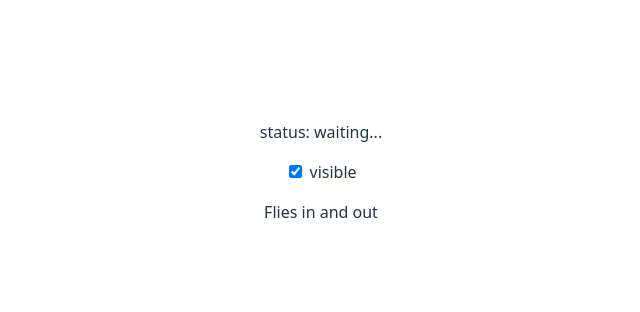
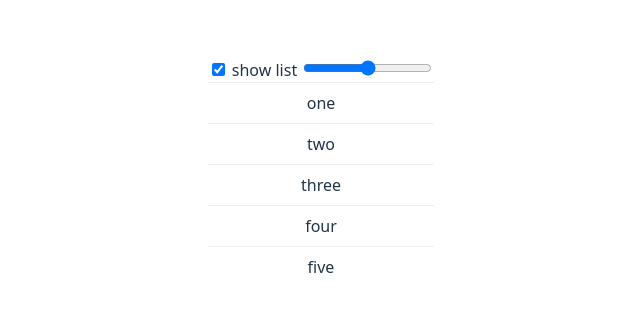
Before and after one commit to Andy-Castle/SvelteTutorialBasicAdvanced, a Svelte app: page / in a window 1280 px wide. Shown: the part 228-540 px from the top of the page, without its empty margins (319-959 px from the left). Built offline with nearby package versions, Linux system fonts and the light colour scheme.

Commit message:
Global Transitions, en este ejemplo antes de poner el global en el checkbox al momento de eliminar la lista este no hace la animación del slide, pero cuando colocamos el global, este si realiza la animación del slide

```diff
--- a/src/App.svelte
+++ b/src/App.svelte
@@ -41,9 +41,10 @@
   // import InAndOut from "./Basic Svelte/Transitions/InAndOut.svelte";
   // import CustomCSSTransitions from "./Basic Svelte/Transitions/CustomCSSTransitions.svelte";
   // import CustomJSTransitions from "./Basic Svelte/Transitions/CustomJSTransitions.svelte";
-  import TransitionEvents from "./Basic Svelte/Transitions/TransitionEvents.svelte";
+  // import TransitionEvents from "./Basic Svelte/Transitions/TransitionEvents.svelte";
+  import GlobalTransitions from "./Basic Svelte/Transitions/GlobalTransitions.svelte";
 </script>
 
 <main>
-<TransitionEvents/>
+<GlobalTransitions/>
 </main>
--- /dev/null
+++ b/src/Basic Svelte/Transitions/GlobalTransitions.svelte
@@ -0,0 +1,46 @@
+<!-- Las transiciones solo se reproduciran en elementos cuando se
+ agregue o destruya su bloque contenedor directo. En este ejemplo,
+ alternar la visibilidad de toda la lista no aplica transiciones
+ a elementos de la lista individuales. -->
+
+ <!-- En cambio, nos gustaria que las transiciones no solo se
+  reproduzcan cuando se agregan y eliminan elementos individuales
+  con el control deslizante, sino tambien cuando alternamos la casilla
+  de verificación -->
+
+<!-- Podemos lograrlo con un global transition, que juega cuando
+ cualquiera se agrega o elimina el bloque que contiene las
+ transiciones. -->
+
+<script>
+	import { slide } from 'svelte/transition';
+
+	let items = ['one', 'two', 'three', 'four', 'five', 'six', 'seven', 'eight', 'nine', 'ten'];
+
+	let showItems = $state(true);
+	let i = $state(5);
+</script>
+
+<label>
+	<input type="checkbox" bind:checked={showItems} />
+	show list
+</label>
+
+<label>
+	<input type="range" bind:value={i} max="10" />
+</label>
+
+{#if showItems}
+	{#each items.slice(0, i) as item}
+		<div transition:slide|global>
+			{item}
+		</div>
+	{/each}
+{/if}
+
+<style>
+	div {
+		padding: 0.5em 0;
+		border-top: 1px solid #eee;
+	}
+</style>
```
